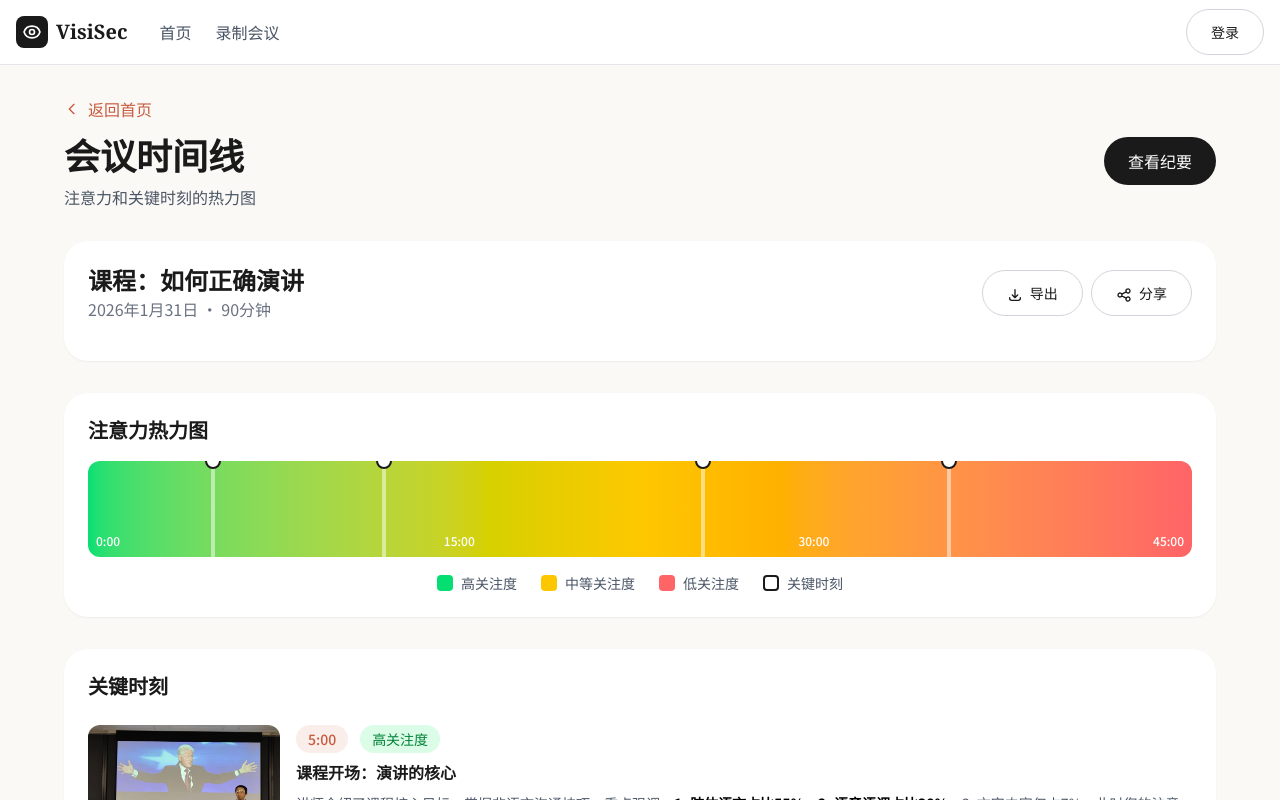
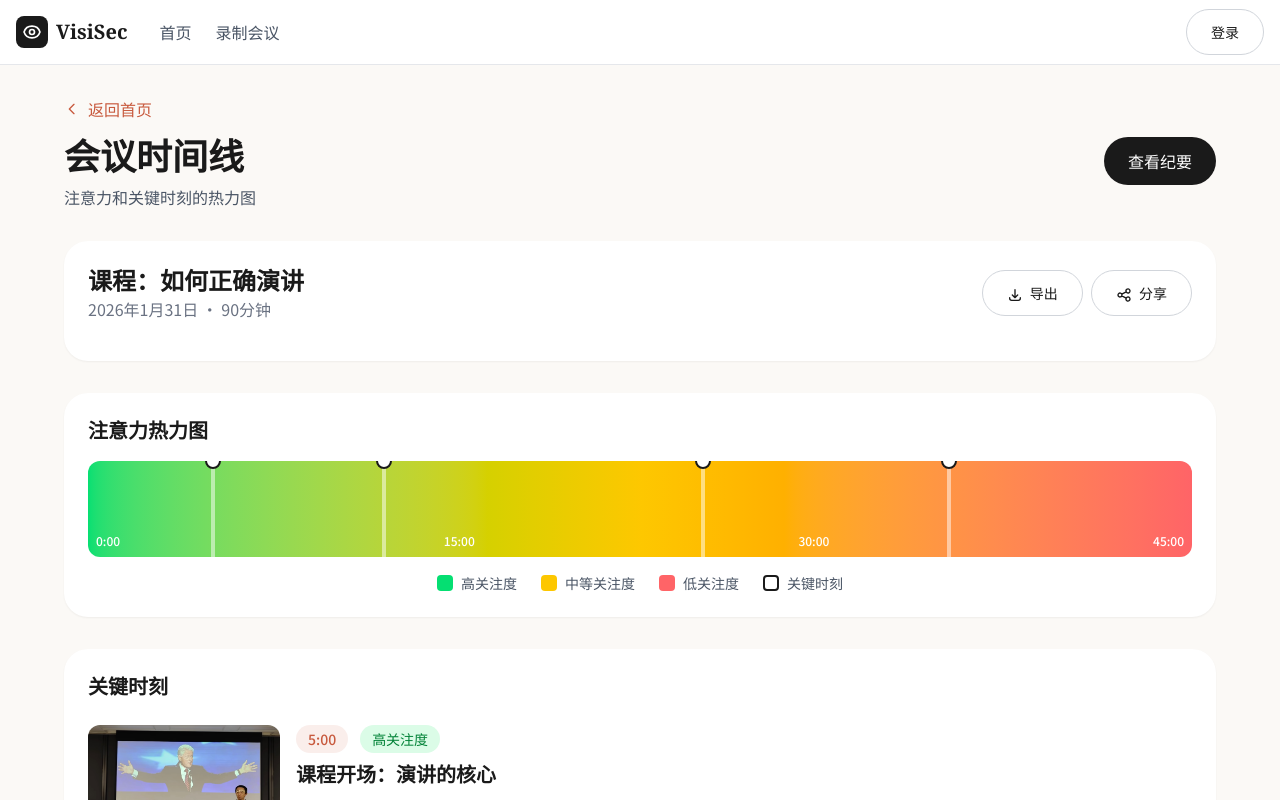
Before and after one commit to LangQi99/VisiSec, a Vue app in the folder frontend/: page /timeline/1 in a window 1280 px wide. Shown: the top 800 px of the page. Built offline with nearby package versions, Linux system fonts and the light colour scheme; no server answers.

Commit message:
style: Increase moment title font size in Timeline view.

```diff
--- a/frontend/src/views/Timeline.vue
+++ b/frontend/src/views/Timeline.vue
@@ -139,7 +139,7 @@
               </div>
             </div>
 
-            <h4 class="font-serif font-bold text-ink mb-2">{{ moment.title }}</h4>
+            <h4 class="font-serif font-bold text-xl text-ink mb-2">{{ moment.title }}</h4>
             <p class="text-gray-600 text-sm mb-3" v-html="moment.description"></p>
 
             <!-- Audio snippet -->
```
